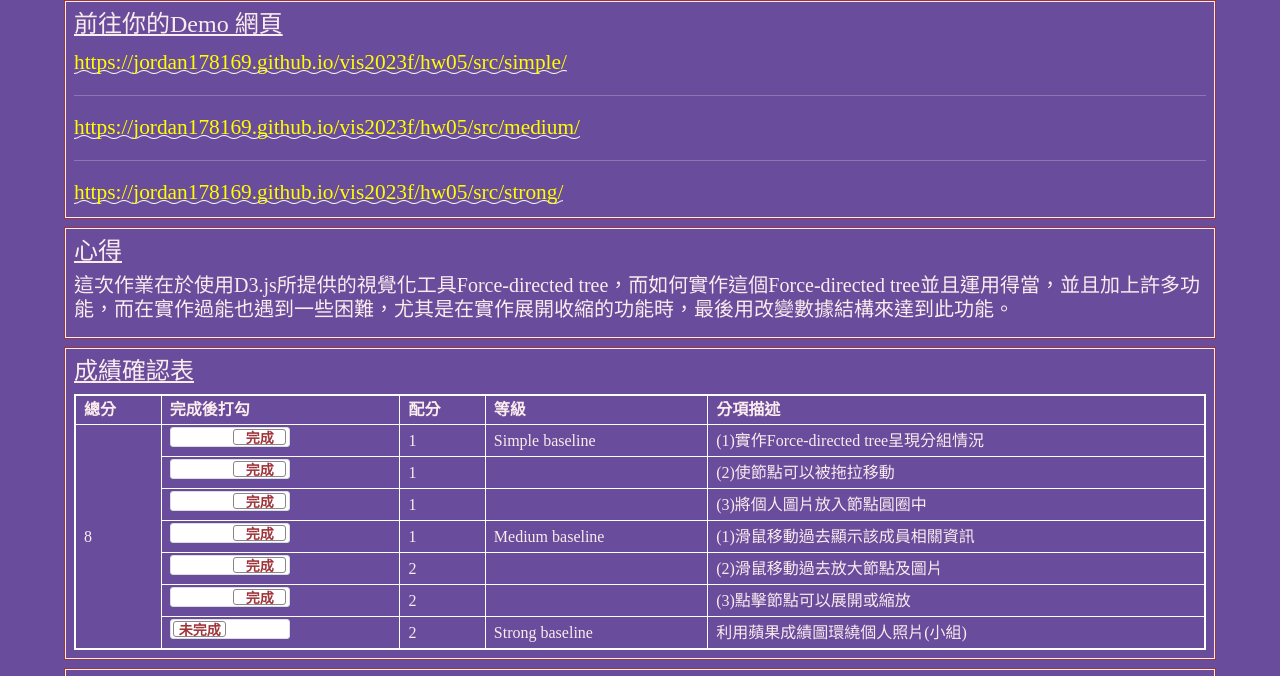
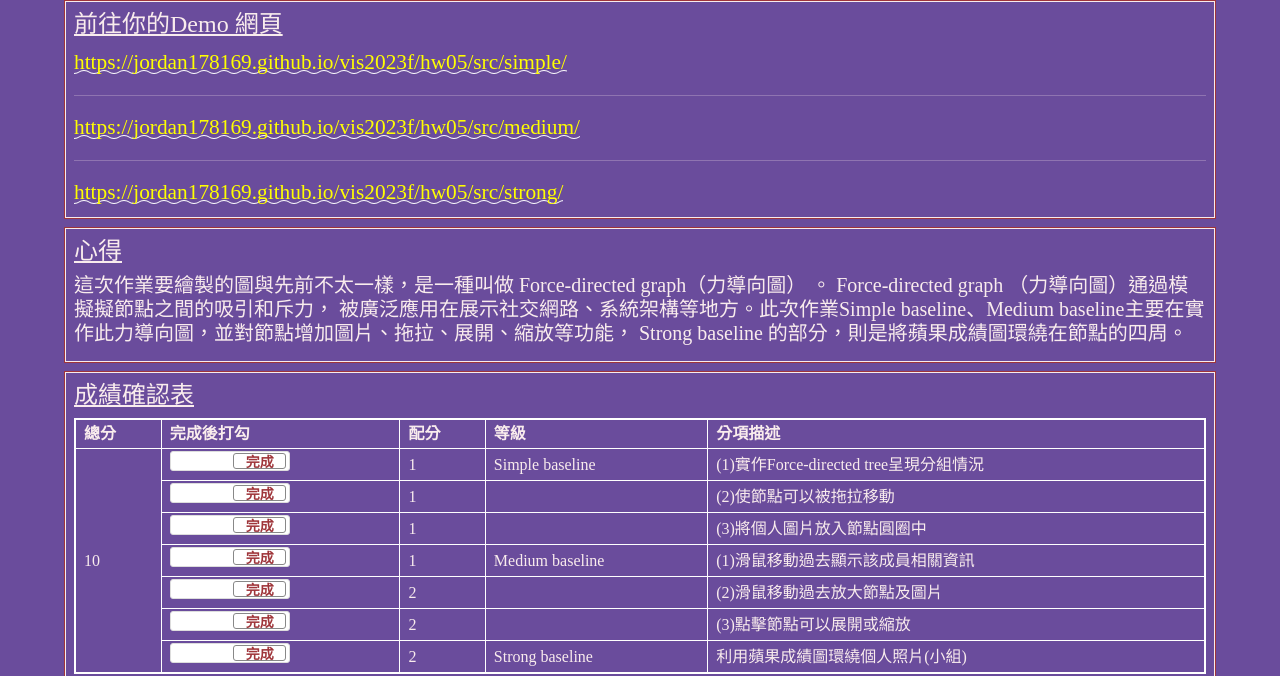
Before and after one commit to jordan178169/vis2023f, a plain HTML site: page hw05/index.html in a window 1280 px wide. Shown: the part 319-995 px from the top of the page. Drawn offline with nearby package versions, Linux system fonts and the light colour scheme.

Commit message:
Add files via upload

```diff
--- a/hw05/index.html
+++ b/hw05/index.html
@@ -227,7 +227,9 @@
     <div class="col-md-12 twenty">
       <h4><u>心得</u></h4>
       <h5>
-        這次作業在於使用D3.js所提供的視覺化工具Force-directed tree，而如何實作這個Force-directed tree並且運用得當，並且加上許多功能，而在實作過能也遇到一些困難，尤其是在實作展開收縮的功能時，最後用改變數據結構來達到此功能。</h5>
+        這次作業要繪製的圖與先前不太一樣，是一種叫做 Force-directed graph（力導向圖） 。 Force-directed graph （力導向圖）通過模擬擬節點之間的吸引和斥力，
+        被廣泛應用在展示社交網路、系統架構等地方。此次作業Simple baseline、Medium baseline主要在實作此力導向圖，並對節點增加圖片、拖拉、展開、縮放等功能，
+        Strong baseline 的部分，則是將蘋果成績圖環繞在節點的四周。</h5>
     </div>
   </div>
 
@@ -281,7 +283,7 @@
           <td>(3)點擊節點可以展開或縮放</td>
         </tr>
         <tr>
-          <td><input type="checkbox" class="flipswitch" id="myCheckbox7"  unchecked></td>
+          <td><input type="checkbox" class="flipswitch" id="myCheckbox7"  checked="checked"></td>
           <td id='m7'>2</td>
           <td>Strong baseline</td>
           <td>利用蘋果成績圖環繞個人照片(小組)</td>
```
